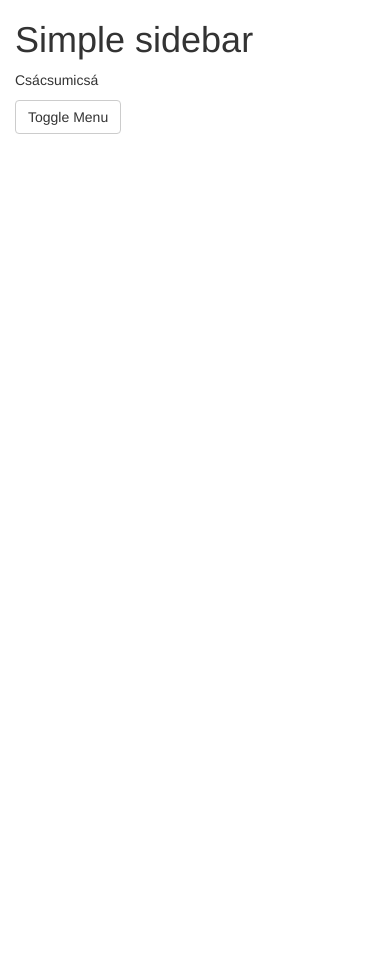
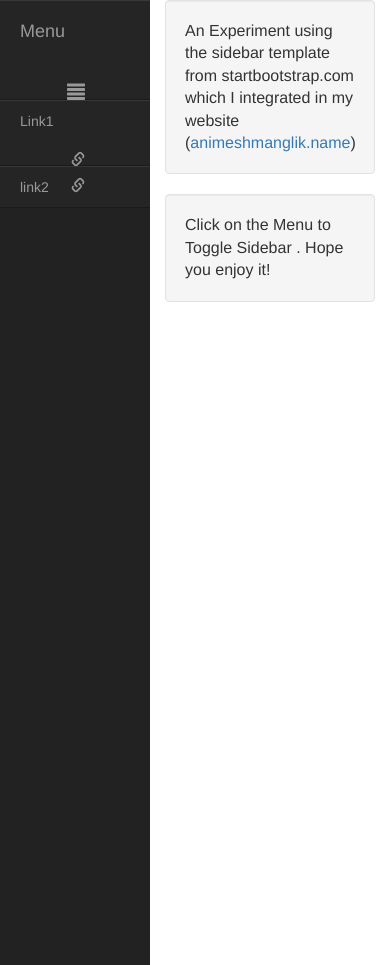
Before and after one commit to handriss/proman, a Flask app: page / in a window 390 px wide. Run offline with Flask 2, Linux system fonts and the light colour scheme; some libraries are stand-ins or nearby versions.

Commit message:
second sidebar example implemented

```diff
--- a/app.py
+++ b/app.py
@@ -4,6 +4,6 @@ app = Flask(__name__)
 
 @app.route('/')
 def index():
-    return render_template('index.html')
+    return render_template('index2.html')
 
 app.run(debug=True)
--- /dev/null
+++ b/static/css/main2.css
@@ -0,0 +1,146 @@
+.row{
+    margin-left:0px;
+    margin-right:0px;
+}
+
+#wrapper {
+    padding-left: 70px;
+    transition: all .4s ease 0s;
+    height: 100%
+}
+
+#sidebar-wrapper {
+    margin-left: -150px;
+    left: 70px;
+    width: 150px;
+    background: #222;
+    position: fixed;
+    height: 100%;
+    z-index: 10000;
+    transition: all .4s ease 0s;
+}
+
+.sidebar-nav {
+    display: block;
+    float: left;
+    width: 150px;
+    list-style: none;
+    margin: 0;
+    padding: 0;
+}
+#page-content-wrapper {
+    padding-left: 0;
+    margin-left: 0;
+    width: 100%;
+    height: auto;
+}
+#wrapper.active {
+    padding-left: 150px;
+}
+#wrapper.active #sidebar-wrapper {
+    left: 150px;
+}
+
+#page-content-wrapper {
+  width: 100%;
+}
+
+#sidebar_menu li a, .sidebar-nav li a {
+    color: #999;
+    display: block;
+    float: left;
+    text-decoration: none;
+    width: 150px;
+    background: #252525;
+    border-top: 1px solid #373737;
+    border-bottom: 1px solid #1A1A1A;
+    -webkit-transition: background .5s;
+    -moz-transition: background .5s;
+    -o-transition: background .5s;
+    -ms-transition: background .5s;
+    transition: background .5s;
+}
+.sidebar_name {
+    padding-top: 25px;
+    color: #fff;
+    opacity: .7;
+}
+
+.sidebar-nav li {
+  line-height: 40px;
+  text-indent: 20px;
+}
+
+.sidebar-nav li a {
+  color: #999999;
+  display: block;
+  text-decoration: none;
+}
+
+.sidebar-nav li a:hover {
+  color: #fff;
+  background: rgba(255,255,255,0.2);
+  text-decoration: none;
+}
+
+.sidebar-nav li a:active,
+.sidebar-nav li a:focus {
+  text-decoration: none;
+}
+
+.sidebar-nav > .sidebar-brand {
+  height: 65px;
+  line-height: 60px;
+  font-size: 18px;
+}
+
+.sidebar-nav > .sidebar-brand a {
+  color: #999999;
+}
+
+.sidebar-nav > .sidebar-brand a:hover {
+  color: #fff;
+  background: none;
+}
+
+#main_icon
+{
+    float:right;
+   padding-right: 65px;
+   padding-top:20px;
+}
+.sub_icon
+{
+    float:right;
+   padding-right: 65px;
+   padding-top:10px;
+}
+.content-header {
+  height: 65px;
+  line-height: 65px;
+}
+
+.content-header h1 {
+  margin: 0;
+  margin-left: 20px;
+  line-height: 65px;
+  display: inline-block;
+}
+
+@media (max-width:767px) {
+    #wrapper {
+    padding-left: 70px;
+    transition: all .4s ease 0s;
+}
+#sidebar-wrapper {
+    left: 70px;
+}
+#wrapper.active {
+    padding-left: 150px;
+}
+#wrapper.active #sidebar-wrapper {
+    left: 150px;
+    width: 150px;
+    transition: all .4s ease 0s;
+}
+}
--- a/static/js/main.js
+++ b/static/js/main.js
@@ -1,4 +1,10 @@
+//$("#menu-toggle").click(function(e) {
+//        e.preventDefault();
+//        $("#wrapper").toggleClass("toggled");
+//    });
+//
+
 $("#menu-toggle").click(function(e) {
         e.preventDefault();
-        $("#wrapper").toggleClass("toggled");
-    });
+        $("#wrapper").toggleClass("active");
+});
--- a/templates/base.html
+++ b/templates/base.html
@@ -7,7 +7,8 @@
         <meta name="viewport" content="width=device-width, initial-scale=1">
         <title>{% block title %}{% endblock title%}Proman</title>
         <link rel=stylesheet type=text/css href="{{ url_for('static', filename='bootstrap/css/bootstrap.css') }}">
-        <link rel=stylesheet type=text/css href="{{ url_for('static', filename='css/main.css') }}">
+        <!--<link rel=stylesheet type=text/css href="{{ url_for('static', filename='css/main.css') }}">-->
+        <link rel=stylesheet type=text/css href="{{ url_for('static', filename='css/main2.css') }}">
         {% endblock head %}
     </head>
     <body>
--- /dev/null
+++ b/templates/index2.html
@@ -0,0 +1,36 @@
+{% extends 'base.html' %}
+
+{% block content %}
+
+<!-------------------------------------------------------------------------------------------------------------------->
+
+<div id="wrapper" class="active">
+    <div id="sidebar-wrapper">
+        <ul id="sidebar_menu" class="sidebar-nav">
+            <li class="sidebar-brand"><a id="menu-toggle" href="#">Menu<span id="main_icon" class="glyphicon glyphicon-align-justify"></span></a></li>
+        </ul>
+        <ul class="sidebar-nav" id="sidebar">
+            <li><a>Link1<span class="sub_icon glyphicon glyphicon-link"></span></a></li>
+            <li><a>link2<span class="sub_icon glyphicon glyphicon-link"></span></a></li>
+        </ul>
+      </div>
+
+    <!---------------------------------------------------------------------------------------------------------------->
+
+    <div id="page-content-wrapper">
+        <!-- Keep all page content within the page-content inset div! -->
+        <div class="page-content inset">
+            <div class="row">
+                <div class="col-md-12">
+                    <p class="well lead">An Experiment using the sidebar template from startbootstrap.com which I integrated in my website (<a href="http://animeshmanglik.name">animeshmanglik.name</a>)</p>
+                    <p class="well lead">Click on the Menu to Toggle Sidebar . Hope you enjoy it!</p>
+                </div>
+            </div>
+        </div>
+    </div>
+
+</div>
+
+<!-------------------------------------------------------------------------------------------------------------------->
+
+{% endblock content %}
```
